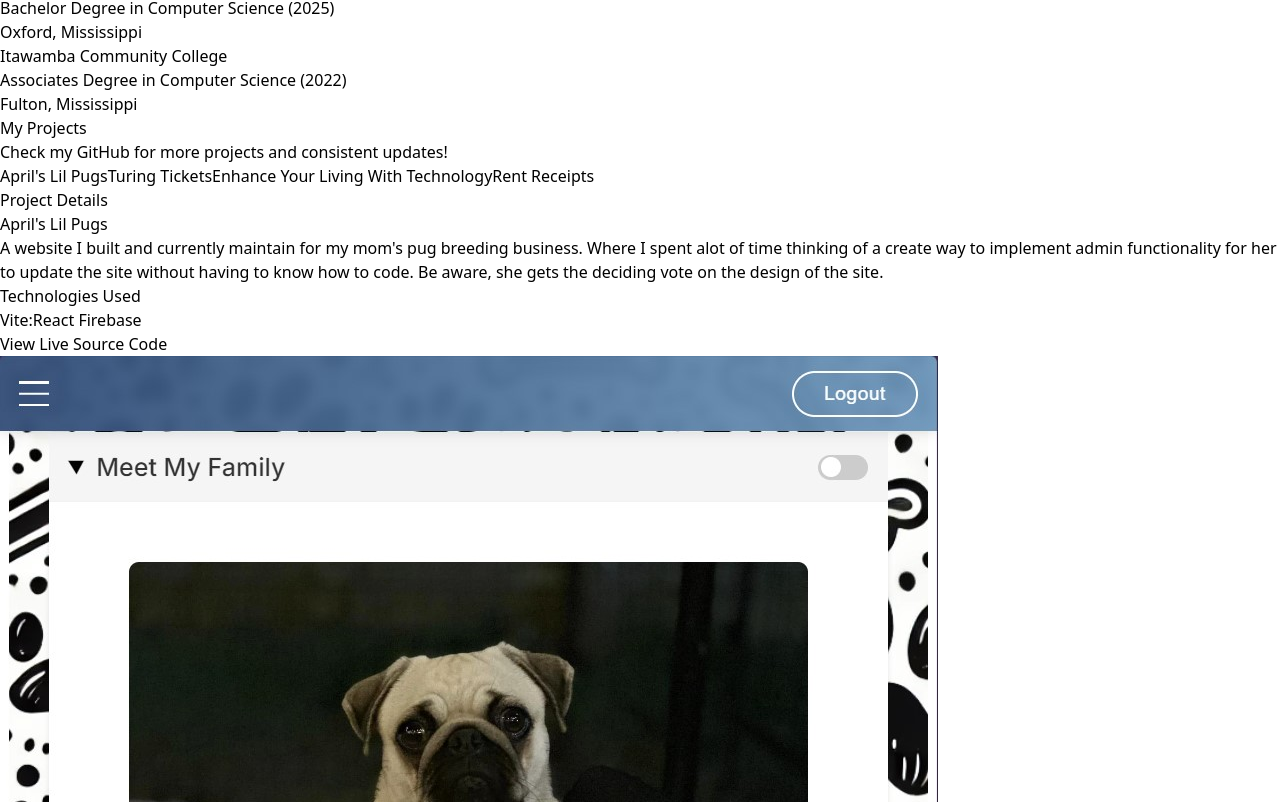
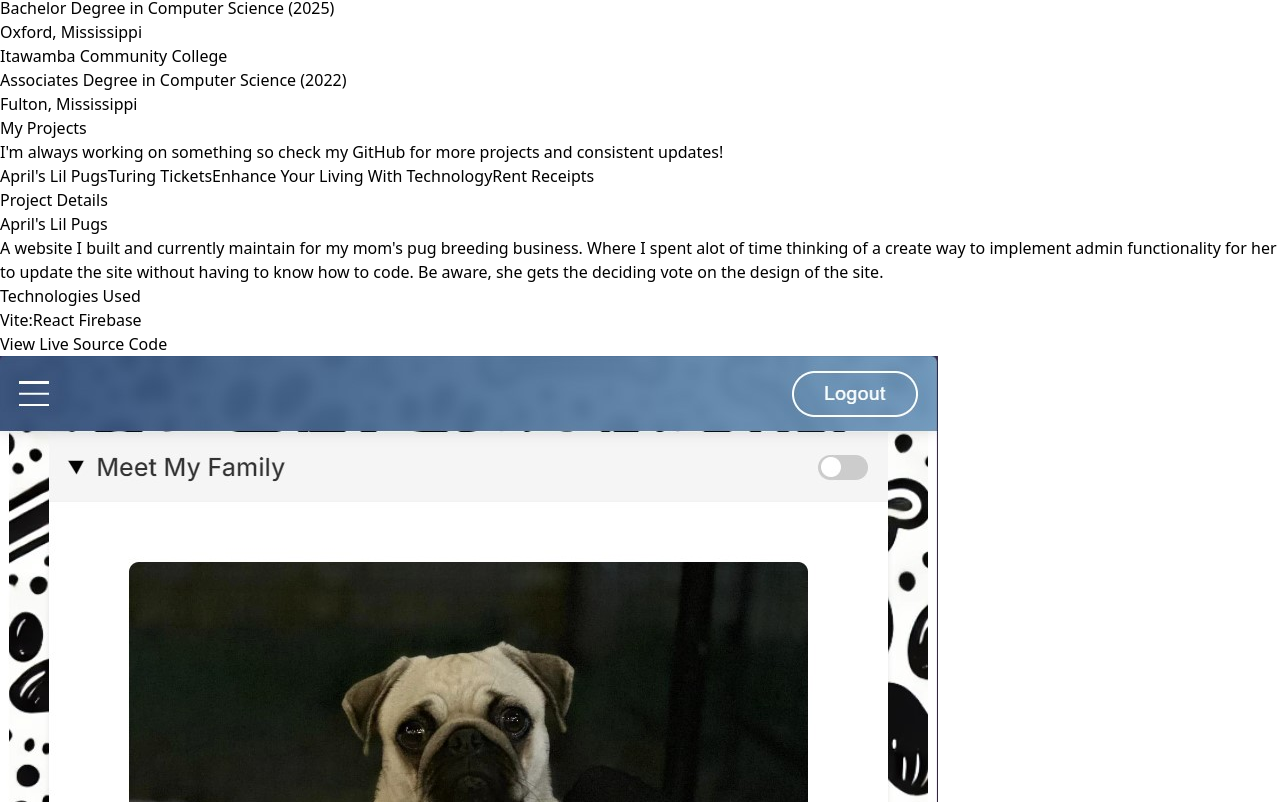
Before and after one commit to jonahgcarpenter/Portfolio, an Angular app: page / in a window 1280 px wide. Shown: the part 1018-1820 px from the top of the page. Built offline with nearby package versions, Linux system fonts and the light colour scheme.

Commit message:
nitpicking

```diff
--- a/src/app/components/about/about.component.ts
+++ b/src/app/components/about/about.component.ts
@@ -45,8 +45,8 @@ interface AboutInfo {
             </span>
           </h1>
           <div class="text-xl text-gray-300 space-y-1">
-            <p>{{ aboutData.location }}</p>
             <p>Age: {{ calculateAge() }}</p>
+            <p>Location: {{ aboutData.location }}</p>
           </div>
         </div>
 
@@ -122,9 +122,9 @@ interface AboutInfo {
 export class AboutComponent {
   aboutData: AboutInfo = {
     title: 'More About Me',
-    location: 'Oxford, Mississippi',
+    location: 'Oxford, MS',
     birthDate: new Date(2001, 9, 22), // Month is 0-based, so 9 is October
-    description: `Hi my name is Jonah. My interest in technology really started with Smart Home Automation and has grown into a passion for development. After I saw how much we can utilize technology to make our lives easier, I decided to start learning how to make meaningful applications that can help fix issues in my day-to-day life. I even went so far as building, and implementing my own home server to handle this new obsession. For the most part I am still learning, but that's what makes it more interesting. In the future I wish to complete more Web-Progressive projects that can be more easily accessable with iOS/Android/etc...`,
+    description: `My interest in technology really started with Smart Home Automation and has grown into a passion for development. After I saw how much we can utilize technology to make our lives easier, I decided to start learning how to make meaningful applications that can help fix issues in my day-to-day life. I even went so far as building, and implementing my own home server to handle this new obsession. For the most part I am still learning, but that's what makes it more interesting. In the future I wish to complete more Web-Progressive projects that can be more easily accessable with iOS/Android/etc...`,
     homeLab: [
       {
         name: 'UnRaid',
--- a/src/app/components/work/work.component.ts
+++ b/src/app/components/work/work.component.ts
@@ -25,7 +25,7 @@ interface Project {
               My Projects
             </span>
           </h1>
-          <p class="text-xl text-gray-300">Check my GitHub for more projects and consistent updates!</p>
+          <p class="text-xl text-gray-300">I'm always working on something so check my GitHub for more projects and consistent updates!</p>
         </div>
 
         <!-- Project Navigation -->
```
